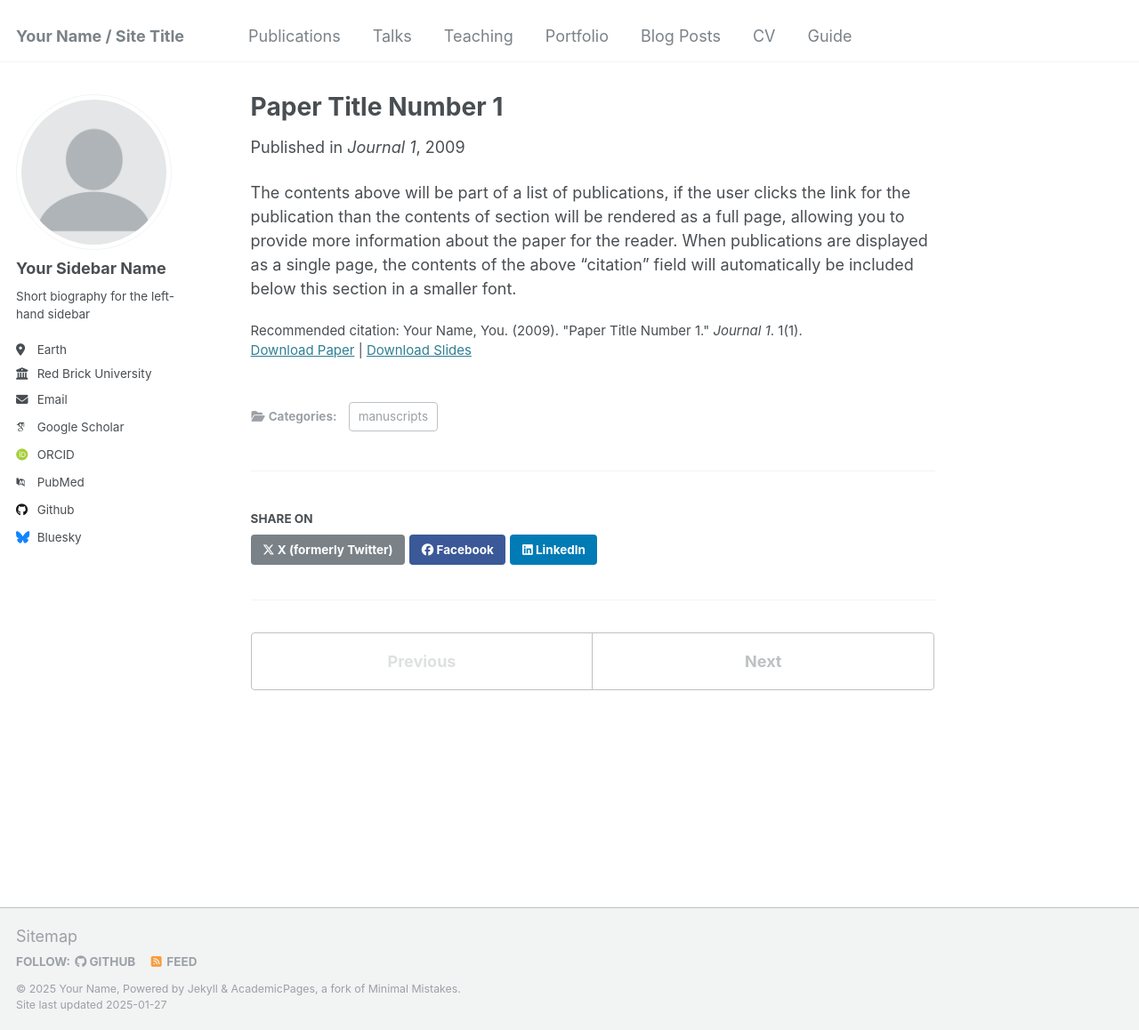
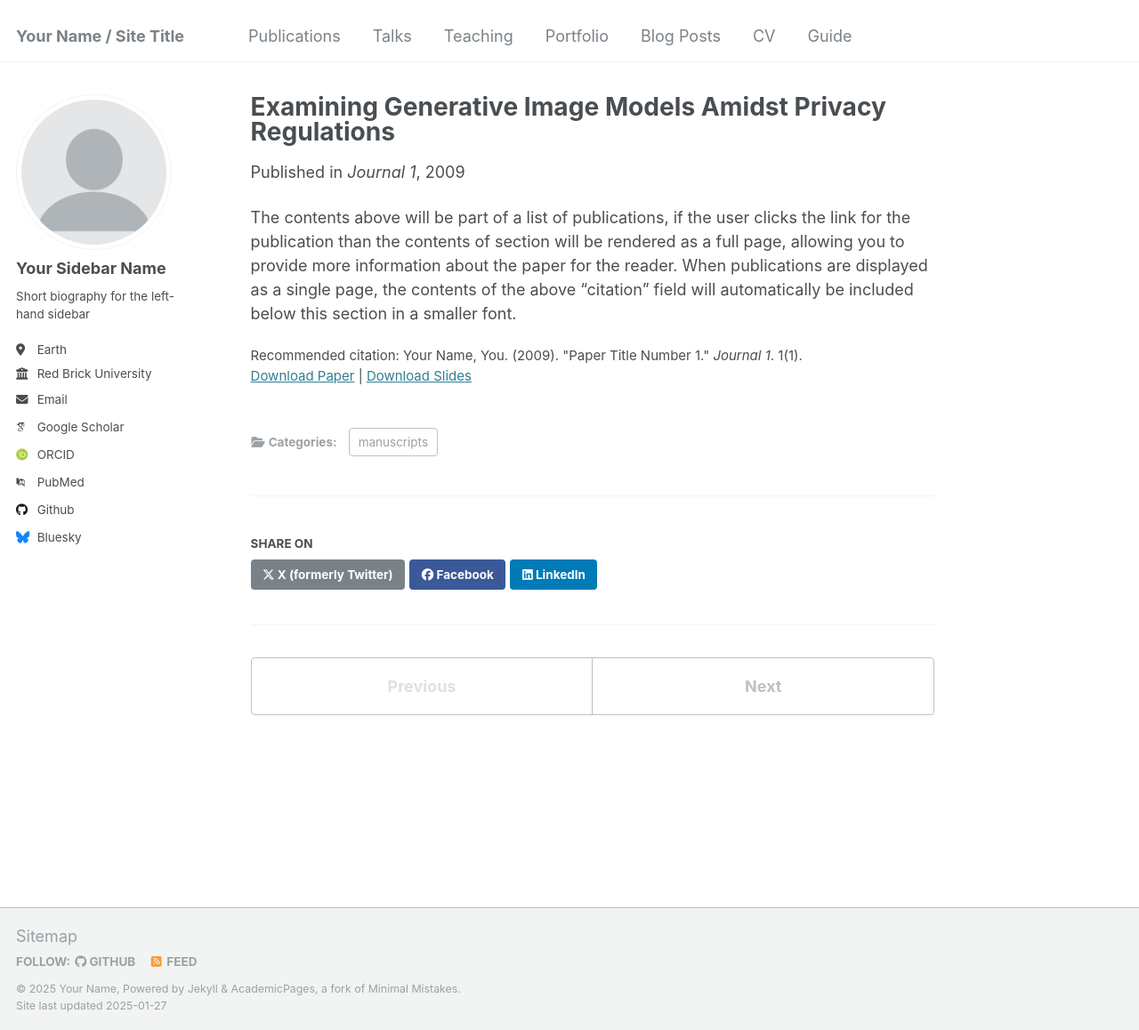
Before and after one commit to hannahismael/.github.io, a Jekyll site: the page built from _publications/2009-10-01-paper-title-number-1.md, in a window 1280 px wide and 1158 px high. Shown: the whole window at 89% size. Built offline with Jekyll 4.4.1, drawn with Linux system fonts in a browser that asks for light colours; some web fonts are replaced.

Commit message:
Update 2009-10-01-paper-title-number-1.md

```diff
--- a/_publications/2009-10-01-paper-title-number-1.md
+++ b/_publications/2009-10-01-paper-title-number-1.md
@@ -1,5 +1,5 @@
 ---
-title: "Paper Title Number 1"
+title: "Examining Generative Image Models Amidst Privacy Regulations"
 collection: publications
 category: manuscripts
 permalink: /publication/2009-10-01-paper-title-number-1
@@ -7,7 +7,7 @@ excerpt: 'This paper is about the number 1. The number 2 is left for future work
 date: 2009-10-01
 venue: 'Journal 1'
 slidesurl: 'http://academicpages.github.io/files/slides1.pdf'
-paperurl: 'http://academicpages.github.io/files/paper1.pdf'
+paperurl: '[http://academicpages.github.io/files/paper1.pdf](https://papers.ssrn.com/sol3/papers.cfm?abstract_id=4560416)'
 citation: 'Your Name, You. (2009). &quot;Paper Title Number 1.&quot; <i>Journal 1</i>. 1(1).'
 ---
 
```
